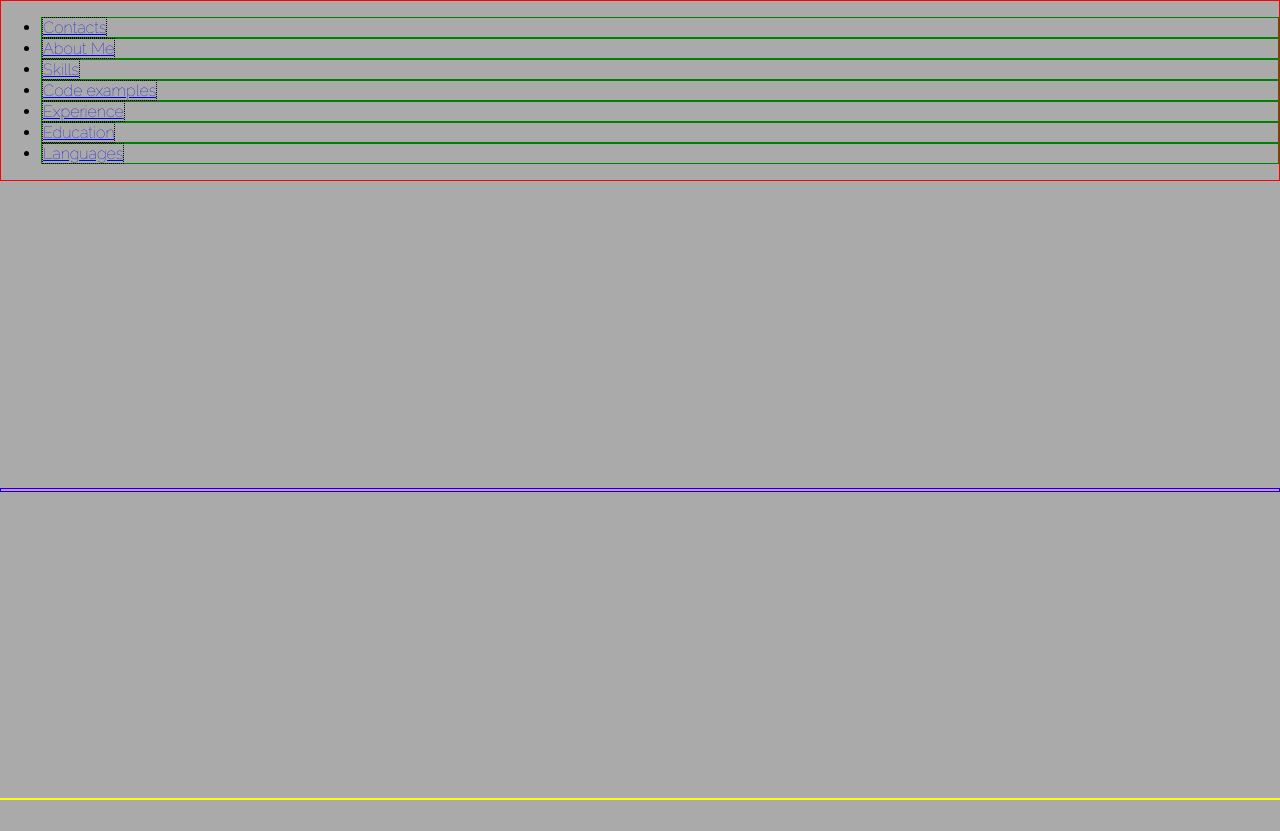
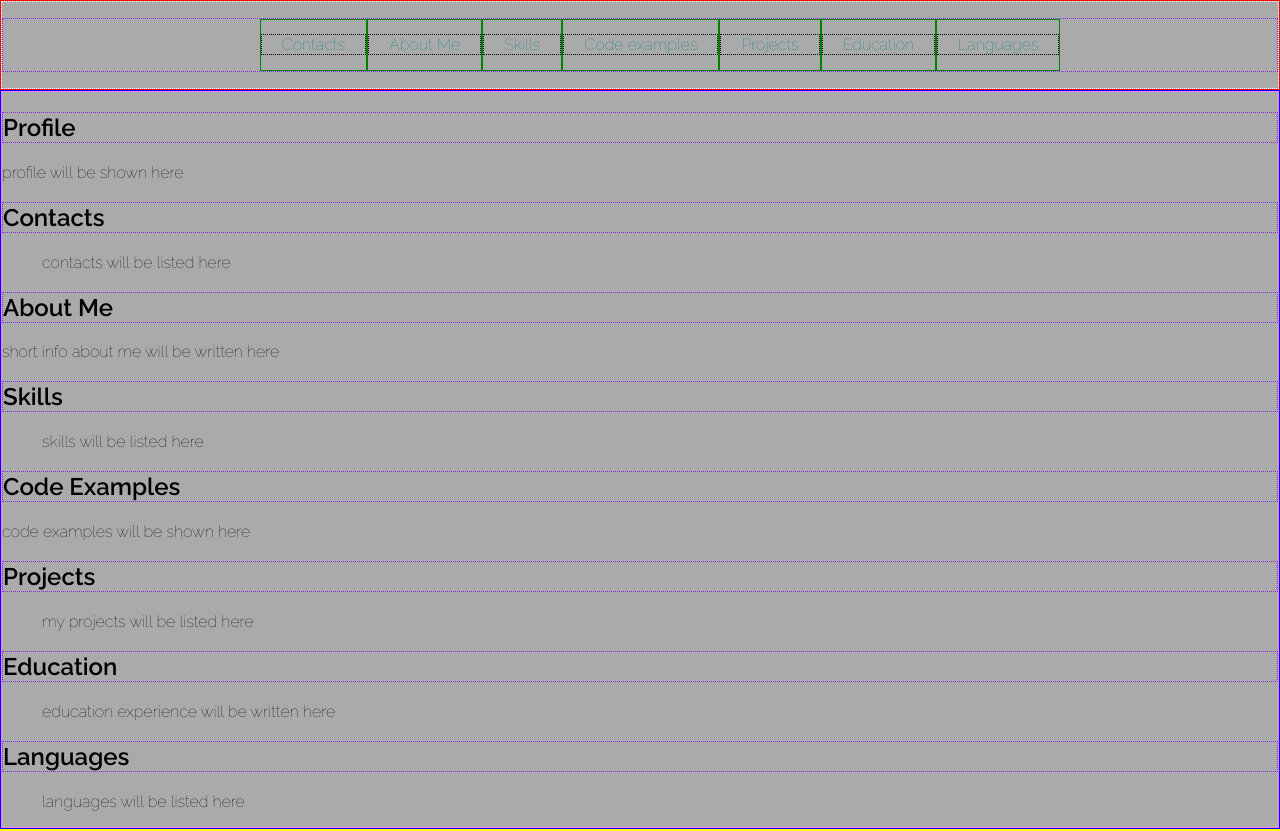
Before and after one commit to elle87430/rsschool-cv, a plain HTML site: page index.html in a window 1280 px wide. Before the commit the page ends 800 px from the top, so only its background shows below. Drawn offline with Linux system fonts and the light colour scheme.

```diff
--- a/index.html
+++ b/index.html
@@ -13,7 +13,7 @@
             <a href="#contacts" class="nav-link">Contacts</a>
           </li>
           <li class="nav-item">
-            <a href="#summary" class="nav-link">About Me</a>
+            <a href="#about-me" class="nav-link">About Me</a>
           </li>
           <li class="nav-item">
             <a href="#skills" class="nav-link">Skills</a>
@@ -22,7 +22,7 @@
             <a href="#code-examples" class="nav-link">Code examples</a>
           </li>
           <li class="nav-item">
-            <a href="#experience" class="nav-link">Experience</a>
+            <a href="#projects" class="nav-link">Projects</a>
           </li>
           <li class="nav-item">
             <a href="#education" class="nav-link">Education</a>
@@ -35,7 +35,32 @@
     </header>
 
     <main class="main">
-      <div class="container"></div>
+      <div class="container">
+        <section class="section" id="profile">
+          <h1 class="section-title">Profile</h1><p>profile will be shown here</p>
+        </section>
+        <section class="section" id="contacts">
+          <h2 class="section-title">Contacts</h2><ul>contacts will be listed here</ul>
+        </section>
+        <section class="section" id="about-me">
+          <h2 class="section-title">About Me</h2><p>short info about me will be written here</p>
+        </section>
+        <section class="section" id="skills">
+          <h2 class="section-title">Skills</h2><ul>skills will be listed here</ul>
+        </section>
+        <section class="section" id="code-examples">
+          <h2 class="section-title">Code Examples</h2><p>code <span>examples</span> will be shown here</p>
+        </section>
+        <section class="section" id="projects">
+          <h2 class="section-title">Projects</h2><ul>my projects will be listed here</ul>
+        </section>
+        <section class="section" id="education">
+          <h2 class="section-title">Education</h2><ul>education experience will be written here</ul>
+        </section>
+        <section class="section" id="languages">
+          <h2 class="section-title">Languages</h2><ul>languages will be listed here</ul>
+        </section>
+      </div>
     </main>
 
     <footer class="footer"></footer>
--- a/style.css
+++ b/style.css
@@ -1,5 +1,9 @@
 * {
   box-sizing: border-box;
+}
+
+html {
+  scroll-behavior: smooth;
 }
 
 body {
@@ -25,18 +29,44 @@ footer {
   border: 1px solid yellow;
 }
 
+.nav {
+  border: 1px dotted white;
+}
+
+.nav-list {
+  border: 1px dotted blueviolet;
+  display: flex;
+  justify-content: center;
+  align-items: center;
+  list-style: none;
+}
+
 .nav-item {
   border: 1px solid green;
 }
 
 .nav-link {
   border: 1px dotted black;
+  padding: 0 20px;
+  line-height: 50px;
+  text-decoration: none;
+  color: teal;
+  transition: 0.5s;
+}
+
+.nav-link:hover {
+  border: 1px solid black;
+  color: brown;
 }
 
 .container {
   border: 1px solid violet;
   max-width: 1440px;
   margin: 0 auto;
+}
+
+.section-title {
+  border: 1px dotted blueviolet;
 }
 
 @font-face {
```
Also changed, not shown: assets/img/rs_school_js.svg (added).
